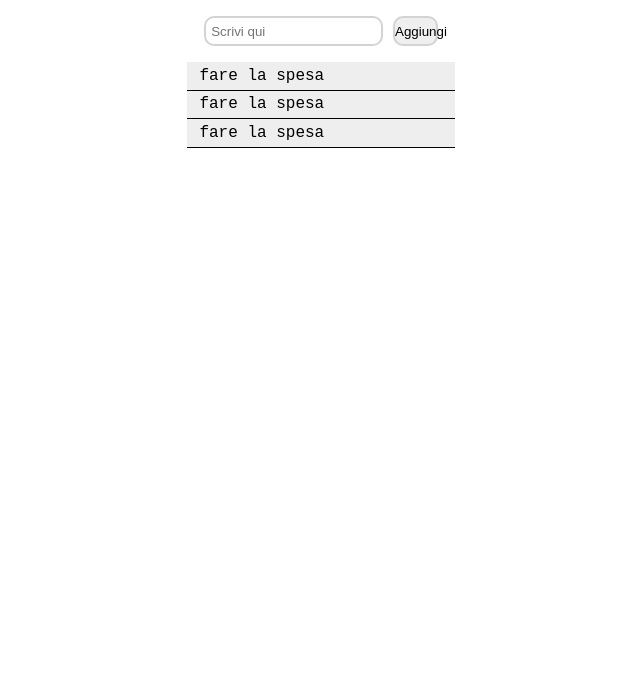
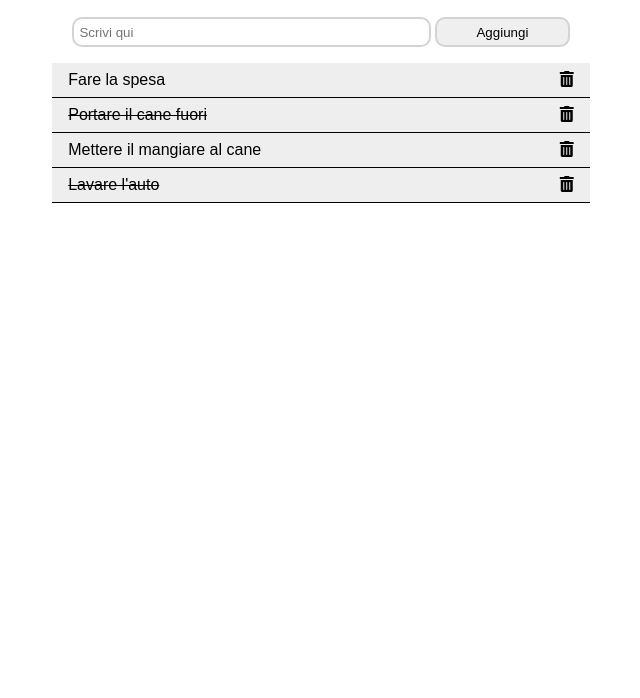
Before and after one commit to Pietroarmill/vue-todolist, a plain HTML site: page index.html in a window 1280 px wide. Shown: the part 102-800 px from the top of the page, without its empty margins (319-959 px from the left). Drawn offline with nearby package versions, Linux system fonts and the light colour scheme.

Commit message:
add todo

```diff
--- a/css/style.css
+++ b/css/style.css
@@ -6,13 +6,15 @@
 }
 
 html {
-    font-family: 'Courier New', Courier, monospace;
+    font-family: Arial, Helvetica, sans-serif;
 }
 
 li {
     list-style: none;
     border-bottom: 1px solid black;
-    padding: .3rem .8rem;
+    padding: .5rem 1rem;
+    display: flex;
+    justify-content: space-between;
 }
 
 /* HEADER */
@@ -35,7 +37,7 @@ main .add-todo {
 }
 
 input {
-    width: 20%;
+    width: 40%;
     height: 30px;
     border-radius: 10px;
     padding-left: 5px;
@@ -43,7 +45,7 @@ input {
 }
 
 button {
-    width: 5%;
+    width: 15%;
     height: 30px;
     border-radius: 10px;
     border: 2px solid lightgray;
@@ -51,11 +53,11 @@ button {
 }
 
 .todos {
-    width: 30%;
+    width: 60%;
     margin: 0 auto;
     background-color: rgb(238, 238, 238);
 }
 
-.active {
-    background-color: lightgreen;
+.todo-done {
+    text-decoration: line-through;
 }
--- a/index.html
+++ b/index.html
@@ -7,7 +7,13 @@
     <title>Document</title>
     <link rel="stylesheet" href="css/style.css">
     <script src="https://cdn.jsdelivr.net/npm/vue@2.6.14/dist/vue.js"></script>
-</head>
+
+    <link
+    rel="stylesheet"
+    href="https://cdnjs.cloudflare.com/ajax/libs/font-awesome/5.15.4/css/all.min.css"
+    integrity="sha512-1ycn6IcaQQ40/MKBW2W4Rhis/DbILU74C1vSrLJxCq57o941Ym01SwNsOMqvEBFlcgUa6xLiPY/NS5R+E6ztJQ=="
+    crossorigin="anonymous"
+    referrerpolicy="no-referrer" /></head>
 <body>
 
     <!-- Header -->
@@ -22,18 +28,18 @@
         <main>
 
             <div class="add-todo">
-                <input type="text" placeholder="Scrivi qui">
-                <button>Aggiungi</button>
+                <input type="text" placeholder="Scrivi qui" v-model="newTodo">
+                <button @click="addTodo">Aggiungi</button>
             </div>
 
             <div class="todos">
                 <ul>
-                    <li>fare la spesa</li>
-                    <li>fare la spesa</li>
-                    <li>fare la spesa</li>
+                    <li v-for="(item, index) in todos" :class="{ 'todo-done': item.done }" @click="gestisciClick(index)">
+                        {{ item.text }}
+                        <span><i class="fas fa-trash-alt"></i></span>
+                    </li>
                 </ul>
             </div>
-
 
         </main>
         <!-- /Main -->
--- a/js/script.js
+++ b/js/script.js
@@ -0,0 +1,43 @@
+const app = new Vue(
+    {
+        el: "#root",
+        data: {
+            todos: [
+                {
+                    text: "Fare la spesa",
+                    done: false
+                },
+                {
+                    text: "Portare il cane fuori",
+                    done: true
+                },
+                {
+                    text: "Mettere il mangiare al cane",
+                    done: false
+                },
+                {
+                    text: "Lavare l'auto",
+                    done: true
+                },
+            ],
+            newTodo: '',
+
+        },
+        methods: {
+           gestisciClick: function(index) {
+               console.log('click su elemento di indixce ', index);
+               this.todos[index].done = !this.todos[index].done;
+           },
+           addTodo: function() {
+                this.todos.push(
+                        {
+                            text: this.newTodo,
+                            done: false
+                        }
+
+                    );
+                this.newTodo = '';
+           }
+        },
+    }
+)
```
